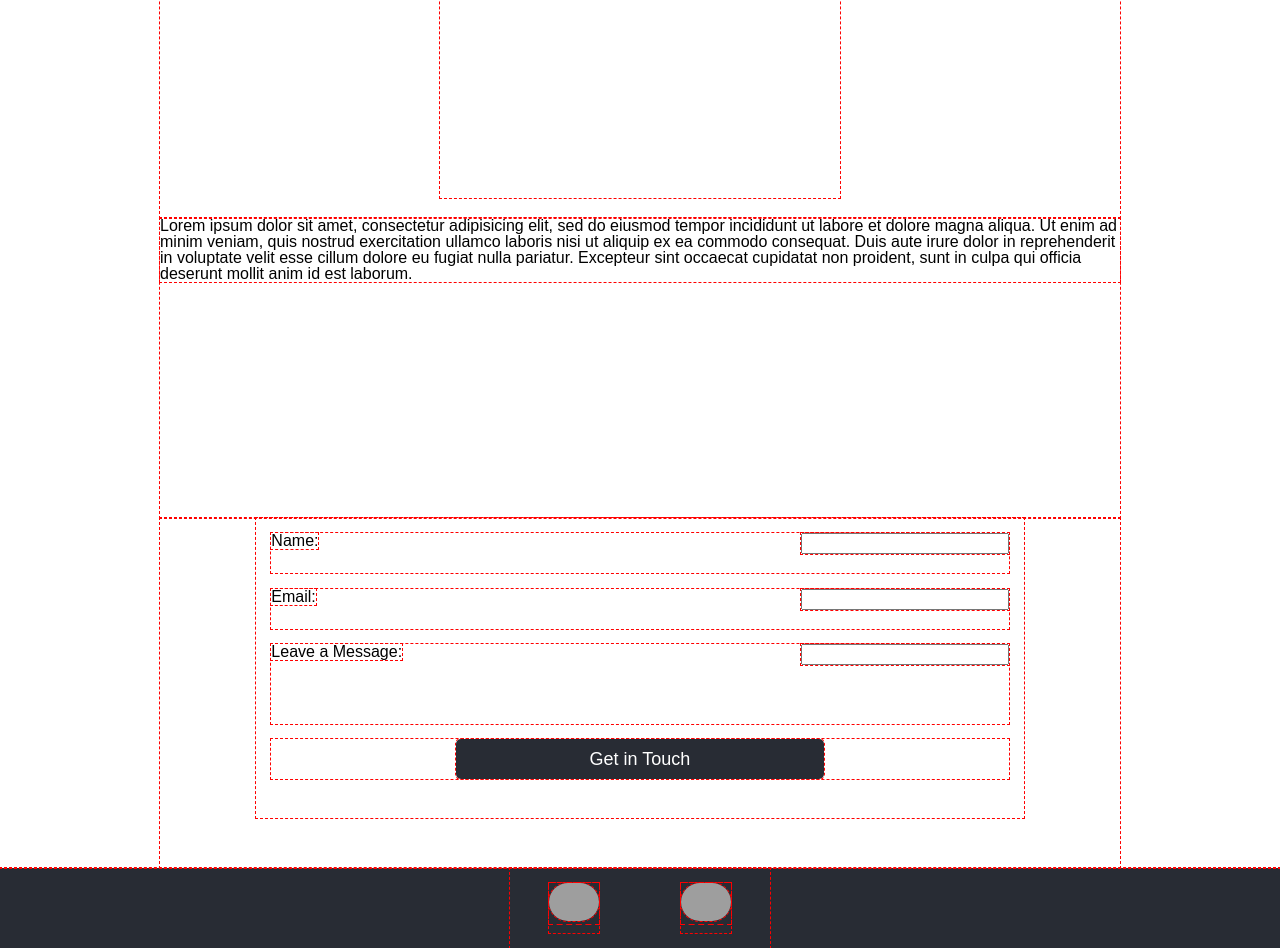
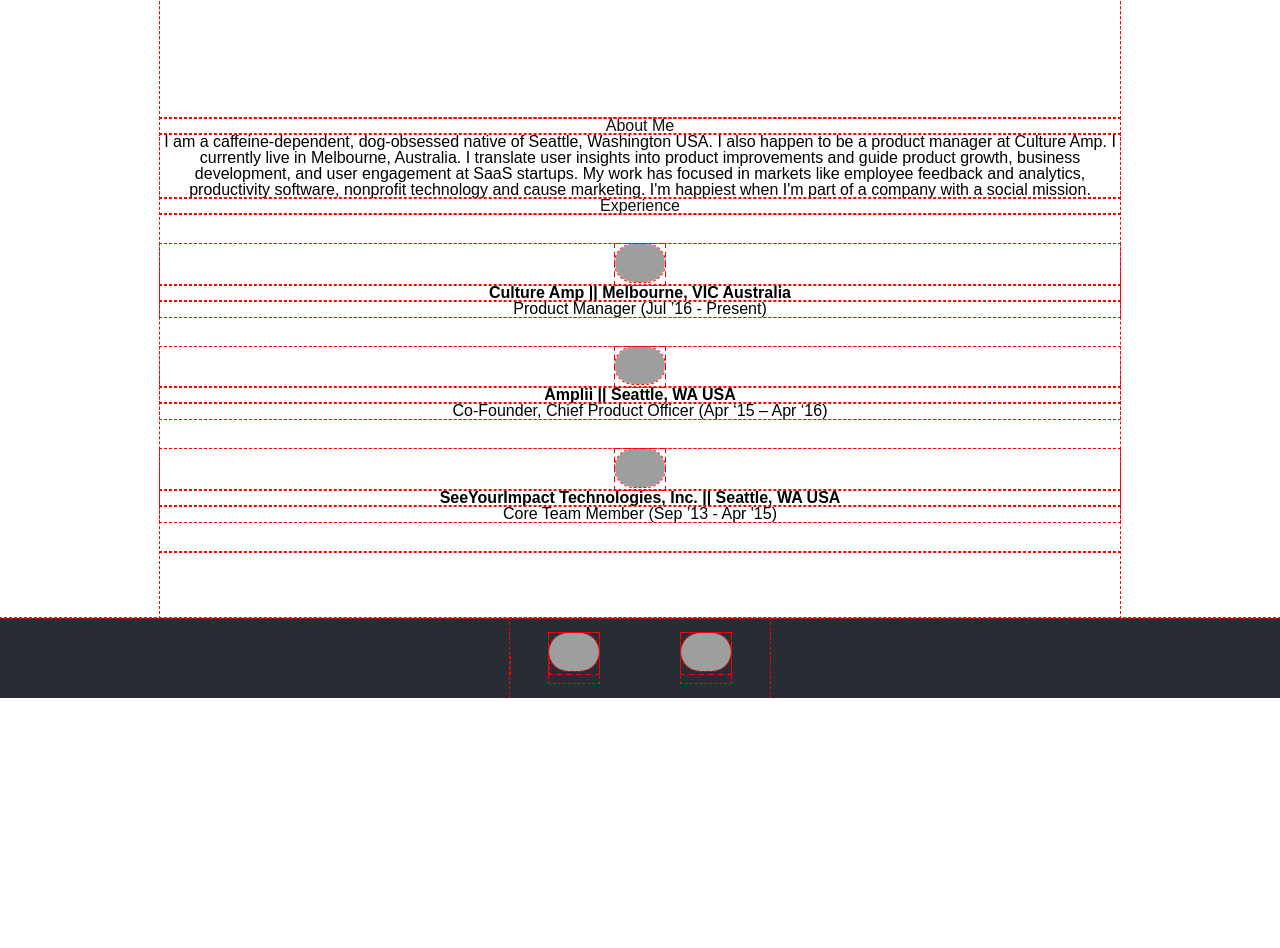
Before and after one commit to dylanh4/personal_site, a plain HTML site: page index.html in a window 1280 px wide. Shown: the part 322-1270 px from the top of the page. After the commit the page ends 1020 px from the top, so only its background shows below. Drawn offline with nearby package versions, Linux system fonts and the light colour scheme; grey boxes are pictures that could not be loaded.

Commit message:
updated HTML copy and styling

```diff
--- a/index.html
+++ b/index.html
@@ -11,9 +11,9 @@
     <header>
       <section id="header_bar">
           <ul id="header_ul">
-            <a href="#"><li>About Me</li></a>
-            <a href="#"><li>Experience</li></a>
-            <a href="#"><li>Say Hi</li></a>
+            <a href="#aboutMe"><li>About Me</li></a>
+            <a href="#experience"><li>Experience</li></a>
+            <a href="#contactFormLink"><li>Say Hi</li></a>
           </ul>
           <div class="handle">Dylan Holmes</div>
       </section>
@@ -23,35 +23,35 @@
         <h1>lorem ipsum header1</h1>
       </section>
       <section id="sub_banner">
+        <a name="aboutMe"><h2>About Me</h2></a>
         <p>
-          Lorem ipsum dolor sit amet, consectetur adipisicing elit, sed do eiusmod tempor incididunt ut labore et dolore magna aliqua. Ut enim ad minim veniam, quis nostrud exercitation ullamco laboris nisi ut aliquip ex ea commodo consequat. Duis aute irure dolor in reprehenderit in voluptate velit esse cillum dolore eu fugiat nulla pariatur. Excepteur sint occaecat cupidatat non proident, sunt in culpa qui officia deserunt mollit anim id est laborum.
+          I am a caffeine-dependent, dog-obsessed native of Seattle, Washington USA. I also happen to be a product manager at Culture Amp. I currently live in Melbourne, Australia. I translate user insights into product improvements and guide product growth, business development, and user engagement at SaaS startups. My work has focused in markets like employee feedback and analytics, productivity software, nonprofit technology and cause marketing. I'm happiest when I'm part of a company with a social mission.
         </p>
-      </section>
-      <section id="contact_me">
-        <form id="contact_form">
-          <div>
-            <label for="formNameField">Name:</label>
-            <input type="text" id="formNameField" name="user_name" />
-          </div>
-          <div>
-            <label for="formEmailField">Email:</label>
-            <input type="text" id="formEmailField" name="user_email" />
-          </div>
-          <div>
-            <label for="formMessageField">Leave a Message:</label>
-            <input type="text" id="formMessageField" name="user_message" />
-          </div>
-          <div class="button">
-            <button type="submit">Get in Touch</button>
-          </div>
-        </form>
+        <a name="experience"><h2>Experience</h2></a>
+        <p>
+          <ul>
+            <li><a href='#' target='_blank'><img src='http://i.imgur.com/u4ITNSd.png'></a></li>
+            <li>Culture Amp || Melbourne, VIC Australia</li>
+            <li>Product Manager (Jul ’16 - Present)</li>
+          </ul>
+          <ul>
+            <li><a href='#' target='_blank'><img src='http://i.imgur.com/u4ITNSd.png'></a></li>
+            <li>Amplii || Seattle, WA USA</li>
+            <li>Co-Founder, Chief Product Officer (Apr ‘15 – Apr ‘16)</li>
+          </ul>
+          <ul>
+            <li><a href='#' target='_blank'><img src='http://i.imgur.com/u4ITNSd.png'></a></li>
+            <li>SeeYourImpact Technologies, Inc. || Seattle, WA USA</li>
+            <li>Core Team Member (Sep ’13 - Apr '15)</li>
+          </ul>
+        </p>
       </section>
     </main>
     <footer>
-      <ul>
+      <a name="contactFormLink"><ul>
           <li><a href='http://www.twitter.com/dylanbholmes/' target='_blank'><img src='http://i.imgur.com/u4ITNSd.png'></a></li>
           <li><a href='http://www.linkedin.com/in/dylanbholmes/' target='_blank'><img src='http://i.imgur.com/P0Momgf.png'></a></li>
-      </ul>
+      </ul></a>
       <script src="app.js"></script>
     </footer>
   </body>
--- a/style.css
+++ b/style.css
@@ -20,6 +20,11 @@
 
 button:hover {
   cursor: pointer;
+}
+
+h2 {
+  color: #111;
+  text-align: center;
 }
 
 /* Header Styles */
@@ -70,65 +75,40 @@
 }
 
 #banner {
-  height: 460px;
+  height: 360px;
+  transition: .5s;
 }
 
 #banner h1 {
   text-align: center;
   font-size: 35px;
-  height: 80px;
-  padding: 180px 0;
-  max-width: 400px;
-  width: 100%;
+  height: 40px;
+  padding: 160px 0;
+  max-width: 100%;
   margin: 0 auto;
+  transition: .5s;
 }
 
 #sub_banner {
-  height: 300px;
+  height: 500px;
+  text-align: center;
+}
+
+#sub_banner ul {
+  margin: 30px 0;
+}
+
+#sub_banner img {
+  border-radius: 58px;
+  max-width: 50px;
+}
+#sub_banner li:nth-child(2) {
+    font-weight: bolder;
 }
 
 #contact_me {
   height: 350px;
   position: relative;
-}
-
-#contact_form {
-  position: absolute;
-  box-sizing: border-box;
-  margin: 0 5%;
-  width: 80%;
-  left: 5%;
-  height: 300px;
-}
-
-#contact_form div {
-  margin: 2%;
-  height: 40px;
-  width: 96%;
-}
-
-#contact_form div:nth-child(3) {
-  height: 80px;
-}
-
-input {
-  width: 200px;
-  float: right;
-}
-
-label {
-  display: inline-block;
-}
-
-button {
-  width: 50%;
-  margin: 0 25%;
-  height: 100%;
-  border-radius: 5px;
-  border: none;
-  background-color: #282c34;
-  color: #fff;
-  font-size: 18px;
 }
 
 .active {
@@ -195,6 +175,20 @@
     max-height: 9em;
   }
 
+  #banner {
+    height: 160px;
+    transition: .5s;
+  }
+
+  #banner h1 {
+    text-align: center;
+    font-size: 24px;
+    padding: 60px 0;
+    max-width: 100%;
+    margin: 0 auto;
+    transition: .5s;
+}
+
   #header_bar ul {
     width: 100%;
     max-height: 100%;
@@ -224,4 +218,10 @@
     background-color: #111;
     transition: .2s;
   }
+
+  #sub_banner {
+    height: 640px;
+    transition: .5s;
+  }
+
 }
```
